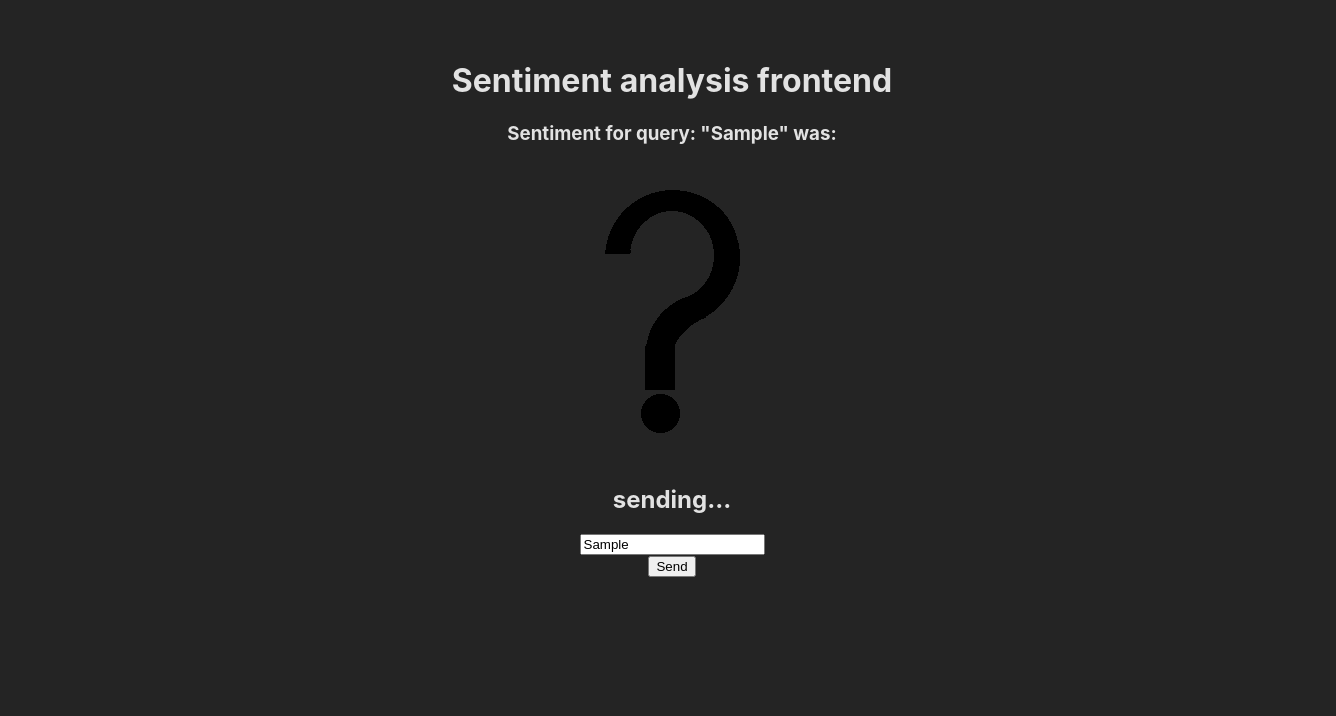
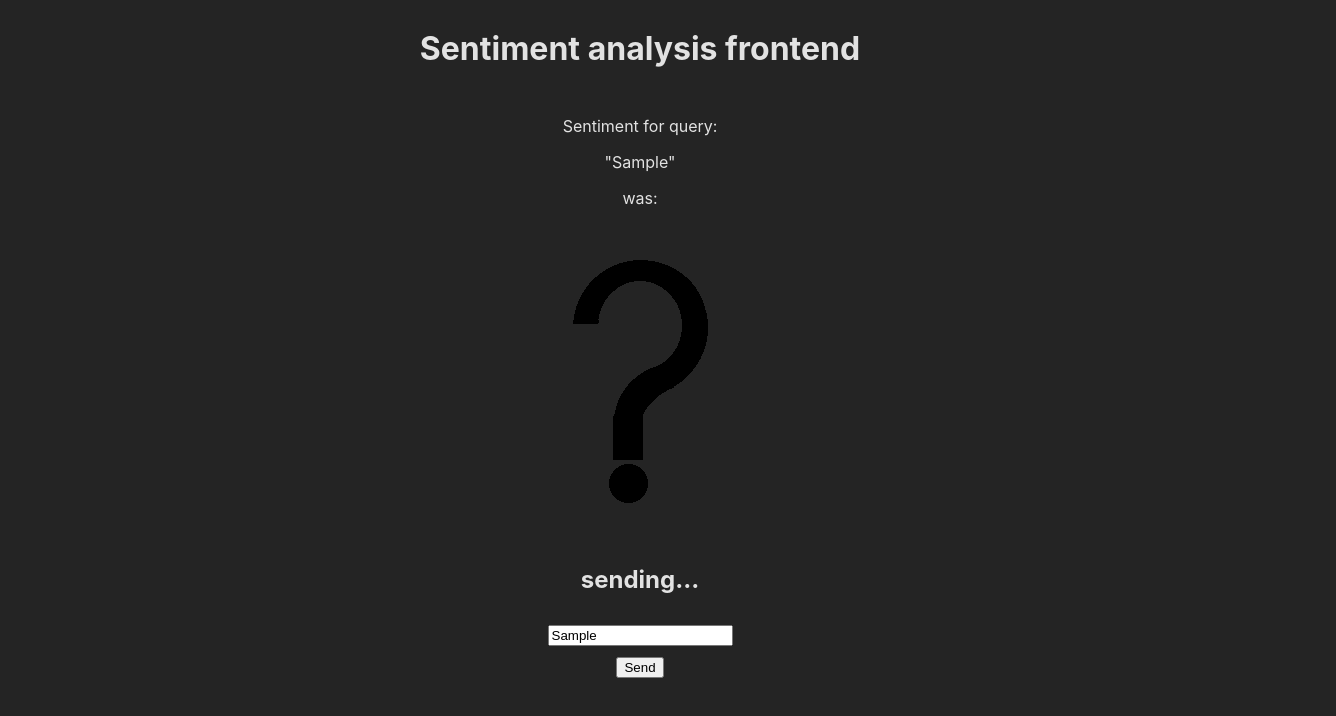
Before and after one commit to TaneliJunttila/CC-Module-3-Taneli, a React (Vite) app: page / in a window 1280 px wide. Both pictures are taken after typing "Sample" into the empty fields and a click on the button "Send". Shown: the top 716 px of the page, 1336 px wide, since content can reach past the window. Built offline with nearby package versions, Linux system fonts and the light colour scheme.

Commit message:
Some progress, maybe

```diff
--- a/src/App.css
+++ b/src/App.css
@@ -1,36 +1,56 @@
-#root {
-  width: 100%;
-  height: auto;
-  margin: 0 auto;
-  padding: 2rem;
-  text-align: center;
-}
-
 .logo {
   height: 12em;
   padding: 1.5em;
   max-width: 100%;
   height: auto;
 }
-.appRoot{
-    max-width: 100%;
+.appRoot {
+  display: grid;
+  grid-template-columns:
+  'header'
+  'queryText'
+  'resultText'
+  'image'
+  'textInput'
+  'inputButton';
+  gap: 10px 10px;
+  justify-items: center;
+
 }
+.appRoot > div {
 
+  text-align: center;
+
+}
 .headline{
+
 }
 
 .resultText{
 
+
+}
+.queryText{
+
+}
+.queryContainer{
+  overflow-wrap: anywhere;
+  height: max-content;
+
+
 }
 .image{
-
+  max-width: 30%;
 }
 .resultText{
+
 
 }
 .textInput{
 
+
 }
 .inputButton{
 
+
 }
--- a/src/App.jsx
+++ b/src/App.jsx
@@ -11,11 +11,11 @@ function App() {
 
   return (
     <>
-      <div className='appRoot'>
+      <div className="appRoot">
         <div className='headline'>
           <h1>Sentiment analysis frontend</h1>
         </div>
-        <div className='resultText'>
+        <div className='queryText'>
           <ResultQueryText resultState={resultState} queryDisplayState={queryDisplayState}></ResultQueryText>
         </div>
         <div className='image'>
@@ -44,9 +44,15 @@ function ResultQueryText({resultState, queryDisplayState}) {
   else {
     content = (
       <>
-        <h3>
-          Sentiment for query: "{queryDisplayState}" was:
-        </h3>
+        <p>
+          Sentiment for query:
+        </p>
+        <p className='queryContainer'>
+        "{queryDisplayState}"
+        </p>
+        <p>
+          was:
+        </p>
       </>
     )
   }
@@ -129,9 +135,7 @@ function InputContainer({setResultState, setQueryDisplayState}) {
     const sentimenList = [
       "Positive",
       "Neutral",
-      "Negative",
-      "nothing_sent",
-      "error"
+      "Negative"
     ]
     // https://www.w3schools.com/jsref/jsref_random.asp
     const x = Math.floor(Math.random() * sentimenList.length)
```
